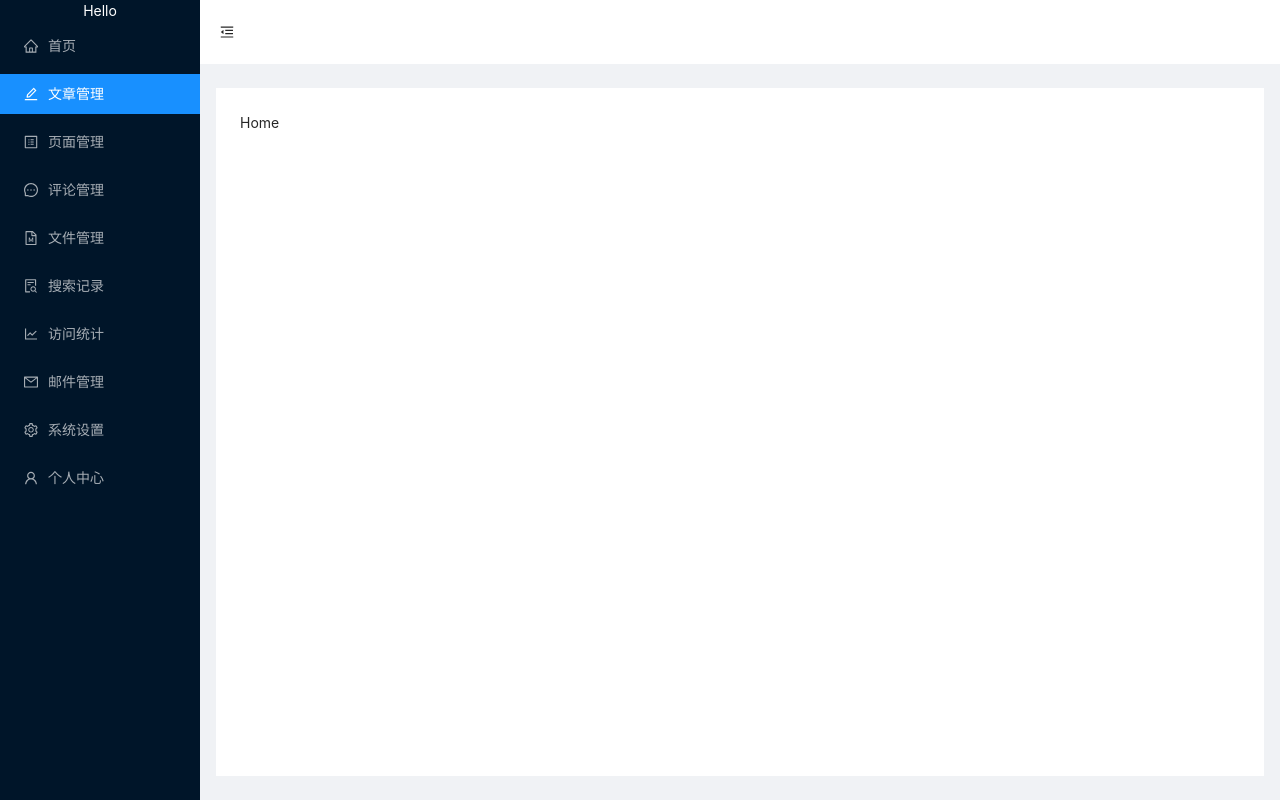
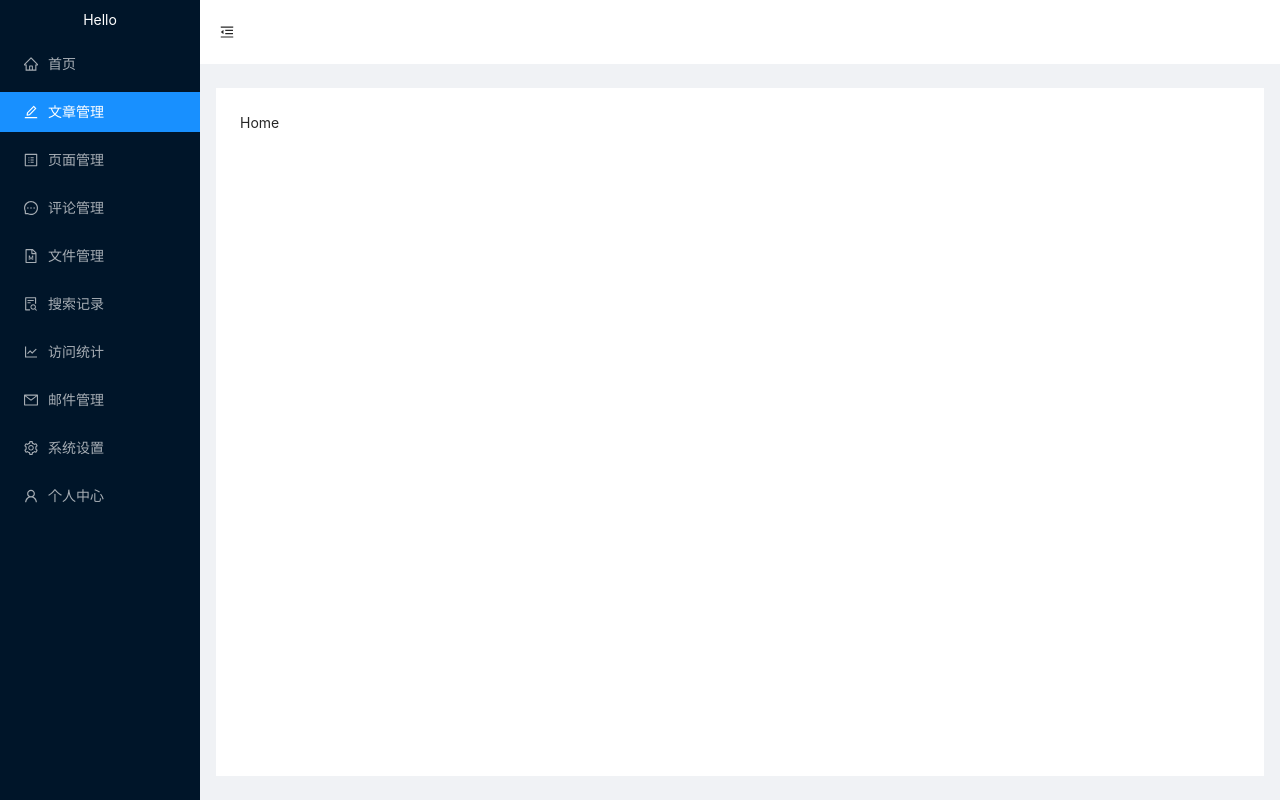
Before and after one commit to Kian-404/react-ts-vite, a React (Vite) app: page / in a window 1280 px wide. Built offline with nearby package versions, Linux system fonts and the light colour scheme.

Commit message:
Style: 修改sidebar样式

```diff
--- a/src/layout/SiderBar/index.css
+++ b/src/layout/SiderBar/index.css
@@ -3,10 +3,37 @@
   overflow: hidden;
 }
 .logo{
+  height: 40px;
+  line-height: 40px;
   color: #ffffff;
   text-align: center;
 }
 .ant-menu{
-  height: 100%;
-  /* overflow: scroll; */
+  height: calc(100vh - 40px);
+  overflow: scroll;
+  overflow-x: hidden;
+  overflow-y: scroll;
 }
+
+/*css主要部分的样式*/
+/*定义滚动条宽高及背景，宽高分别对应横竖滚动条的尺寸*/
+
+::-webkit-scrollbar {
+  width: 10px; /*对垂直流动条有效*/
+  height: 10px; /*对水平流动条有效*/
+  }
+
+  /*定义滚动条的轨道颜色、内阴影及圆角*/
+  /* ::-webkit-scrollbar-track{
+  -webkit-box-shadow: inset 0 0 6px rgba(0,0,0,.3);
+  background-color: rosybrown;
+  border-radius: 3px;
+  } */
+
+
+  /*定义滑块颜色、内阴影及圆角*/
+  ::-webkit-scrollbar-thumb{
+  border-radius: 7px;
+  -webkit-box-shadow: inset 0 0 6px rgba(0,0,0,.3);
+  background-color: #E8E8E8;
+  }
```
